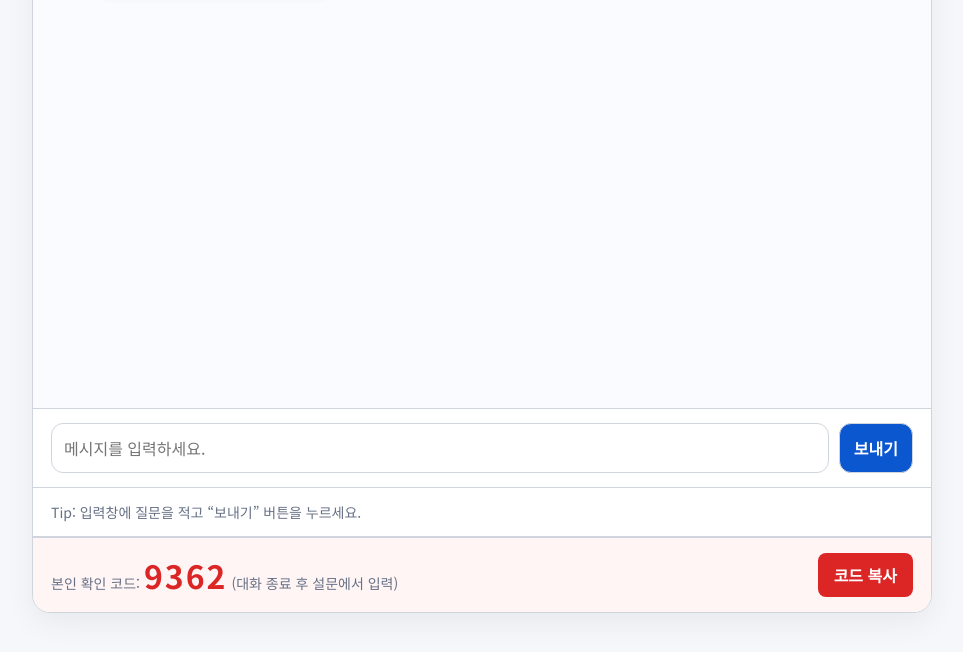
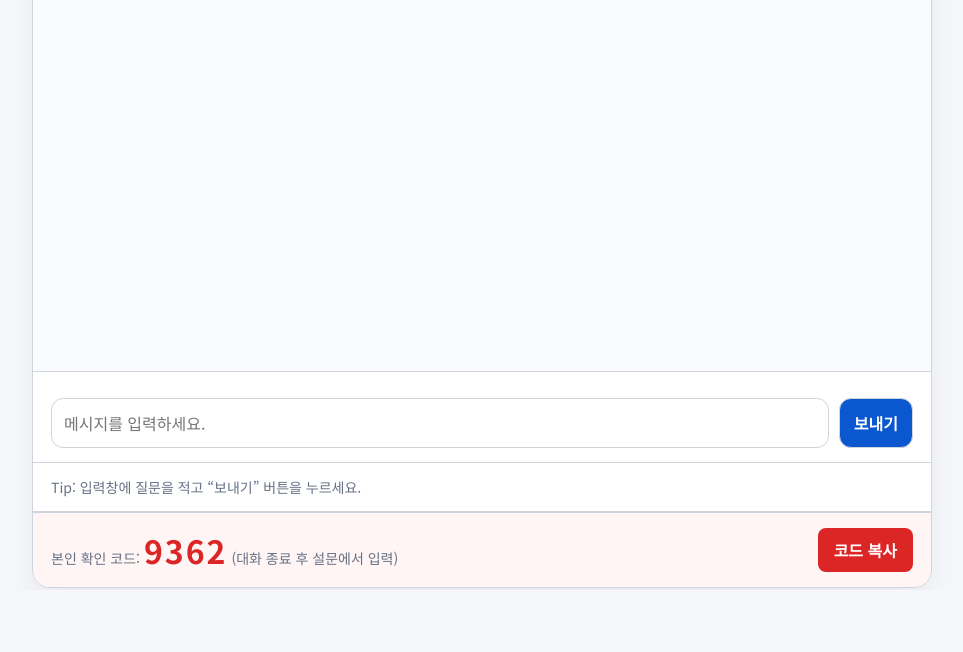
Before and after one commit to wowssun0/chatbot, a website: page public/chat.html in a window 1280 px wide. Shown: the part 210-862 px from the top of the page, without its empty margins (158-1121 px from the left). After the commit the page ends 800 px from the top, so only its background shows below. Drawn offline with Linux system fonts and the light colour scheme.

Commit message:
Update chat.html

```diff
--- a/public/chat.html
+++ b/public/chat.html
@@ -78,30 +78,24 @@
   background: #b91c1c; /* hover 시 더 어두운 빨강 */
 }
 
-html, body {
-  margin: 0;
-  padding: 0;
-  height: 100%;               /* ✅ 모바일 브라우저 대응 */
-}
-
-body {
-  background: var(--bg);
-  color: var(--text);
-  font-family: 'Noto Sans KR', system-ui, Segoe UI, Roboto, Apple SD Gothic Neo, sans-serif;
-  min-height: 100%;           /* ✅ vh 대신 100% */
-  display: block;             /* ✅ 스크롤 허용 */
-  padding: 0 16px;            /* 좌우 여백 */
-  overflow-y: auto;           /* ✅ 세로 스크롤 강제 */
-}
-
-.shell {
+.row-input {
+  display: flex;
+  gap: 10px;
   width: 100%;
-  max-width: 900px;
-  margin: 40px auto;          /* 위아래 여백 보장 + 가운데 정렬 */
-  padding-bottom: 40px;       /* 카드가 긴 경우 아래 붙는 것 방지 */
+  min-width: 0;            /* ✅ 넘침 방지 */
+  box-sizing: border-box;
+  margin-top: 12px;        /* ✅ 위쪽 여백 추가 */
 }
 
 
+.row-input .txt {
+  flex: 1 1 auto;          /* ✅ 입력창이 버튼 남은 공간 빼고 꽉 차도록 */
+  min-width: 0;            /* ✅ 모바일에서 옆으로 밀려나지 않게 */
+}
+
+.row-input .btn {
+  flex: 0 0 auto;          /* ✅ 버튼은 크기 고정 */
+}
 
   </style>
 </head>
```
